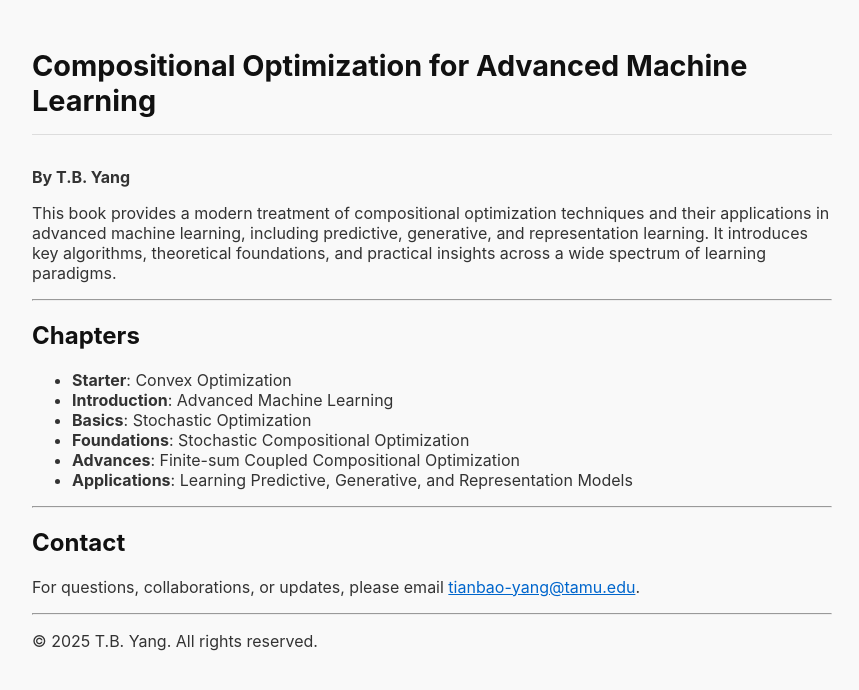
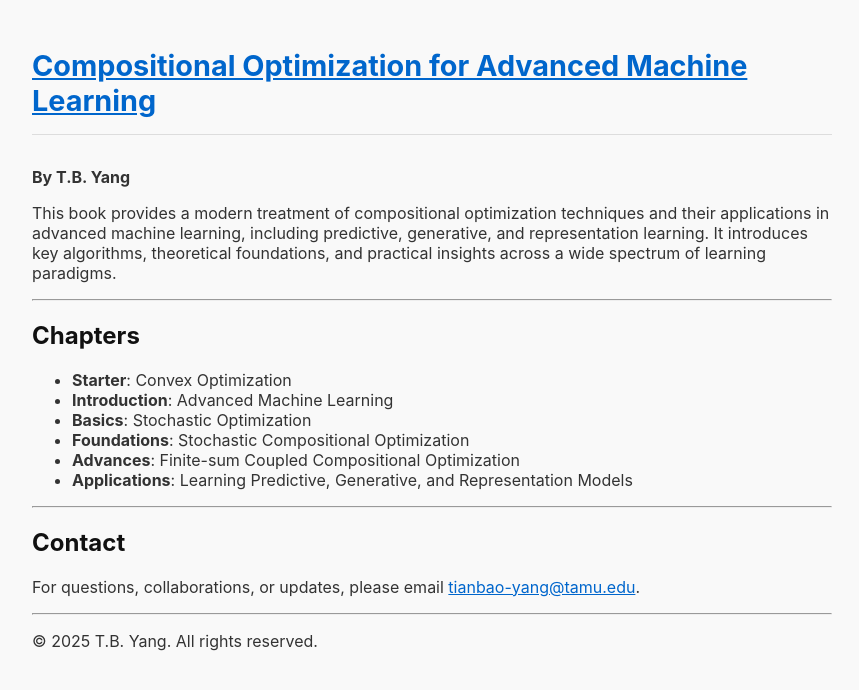
Before and after one commit to optmai/opt4ml, a Jekyll site: the page built from about.md, in a window 1280 px wide. Shown: the top 690 px of the page, without its empty margins (208-1067 px from the left). Built offline with Jekyll 4.4.1, drawn with Linux system fonts in a browser that asks for light colours.

Commit message:
Update clean.html

```diff
--- a/_layouts/clean.html
+++ b/_layouts/clean.html
@@ -33,8 +33,8 @@
 </head>
 <body>
   <header>
-    <h1>{{ site.title }}</h1>
-  </header>
+  <h1><a href="{{ '/' | relative_url }}">{{ site.title }}</a></h1>
+ </header>
 
   <main>
     {{ content }}
```
